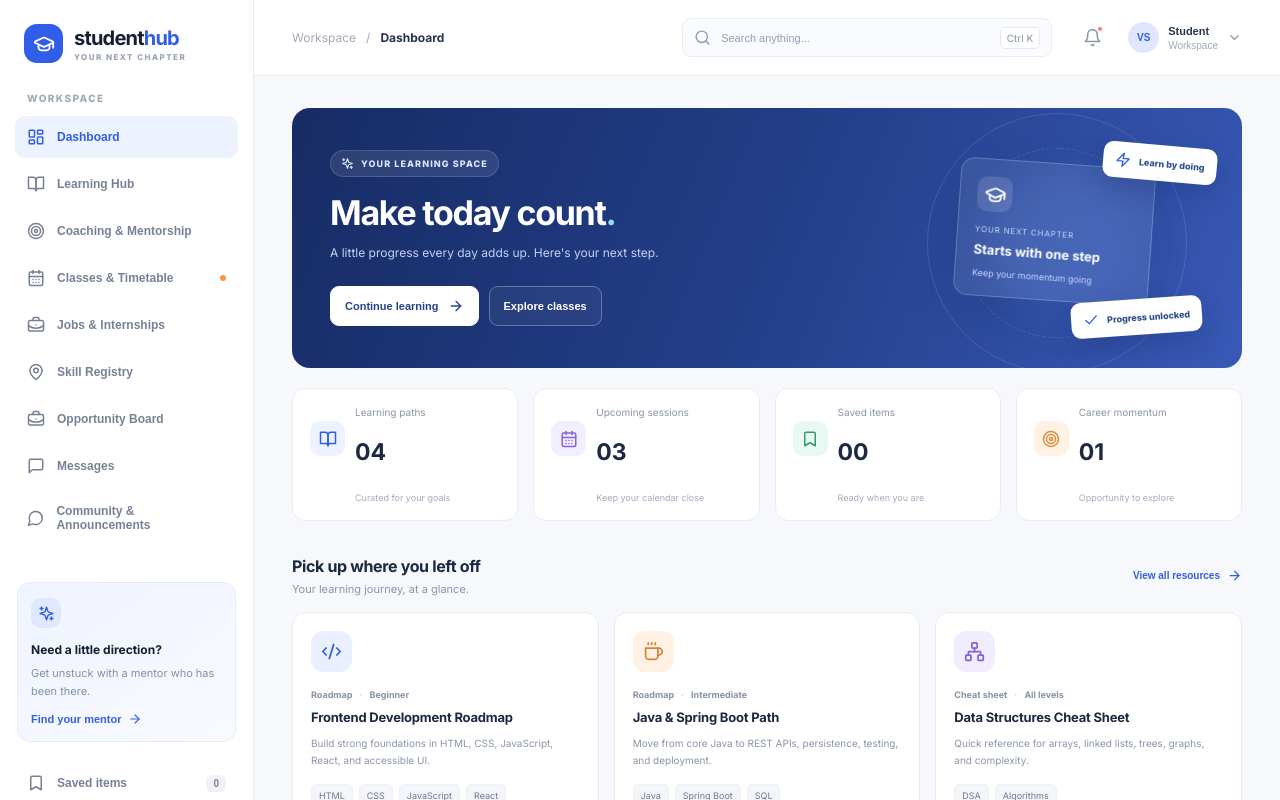
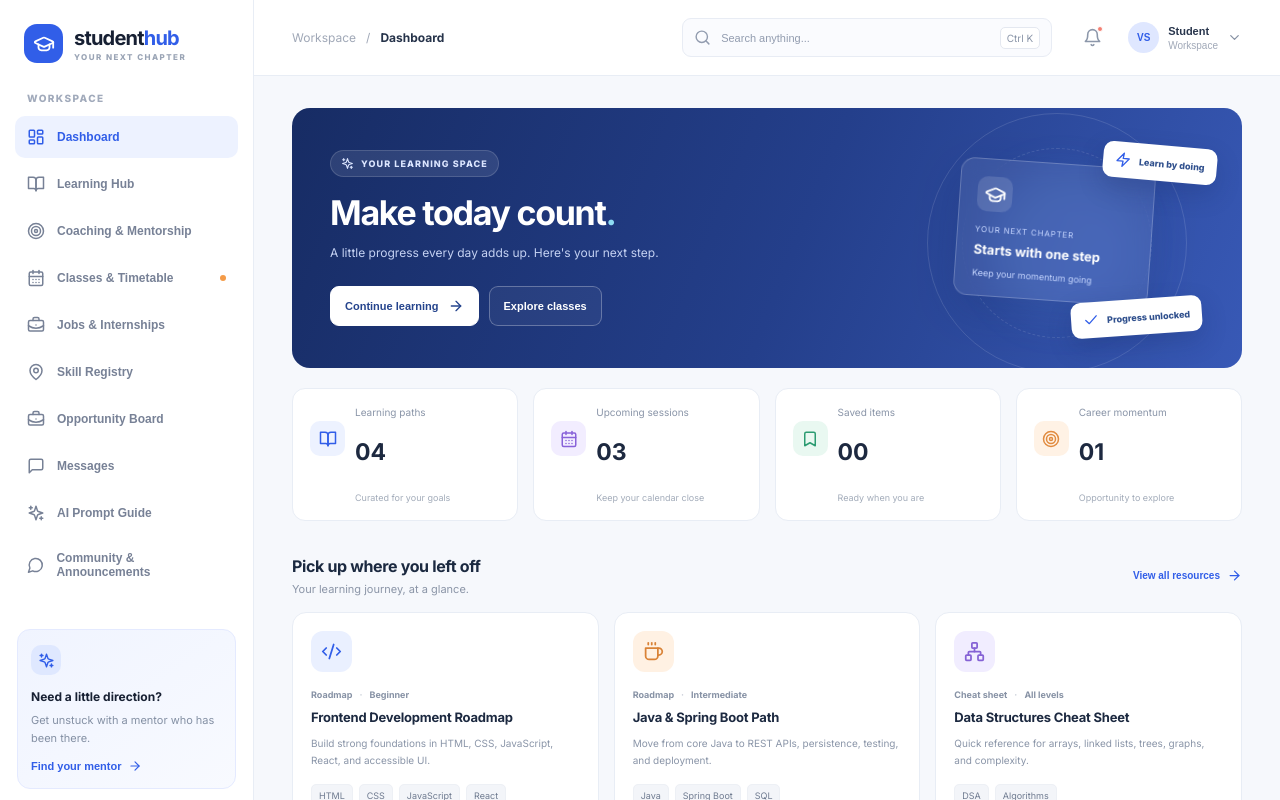
Before and after one commit to vermase-del/openclaws, a React (Vite) app: page / in a window 1280 px wide. Shown: the top 800 px of the page. Built offline with nearby package versions, Linux system fonts and the light colour scheme; the HTML template or start-up script is replaced by a standard one.

Commit message:
feat(student-hub): add AI prompt guide navigation

```diff
--- a/src/features/student-hub/StudentHubApp.jsx
+++ b/src/features/student-hub/StudentHubApp.jsx
@@ -8,6 +8,7 @@ import {
 } from 'lucide-react';
 import { learningResources, liveClasses, mentors, jobs, announcements } from './studentHubData';
 import NetworkFeatures from './NetworkFeatures';
+import AIPromptGuide from './AIPromptGuide';
 
 const nav = [
   { id: 'dashboard', label: 'Dashboard', icon: LayoutDashboard, path: '/dashboard' },
@@ -18,6 +19,7 @@ const nav = [
   { id: 'skill-registry', label: 'Skill Registry', icon: MapPin, path: '/skill-registry' },
   { id: 'opportunities', label: 'Opportunity Board', icon: BriefcaseBusiness, path: '/opportunities' },
   { id: 'messages', label: 'Messages', icon: MessageSquare, path: '/messages' },
+  { id: 'ai-prompts', label: 'AI Prompt Guide', icon: Sparkles, path: '/ai-prompts' },
   { id: 'community', label: 'Community & Announcements', icon: MessageCircle, path: '/community' }
 ];
 const iconMap = { 'code-2': Code2, coffee: Coffee, network: Network, database: Database };
@@ -30,6 +32,7 @@ const getRoute = (path) => {
   if (clean.startsWith('/skill-registry') || clean.startsWith('/skills')) return 'skill-registry';
   if (clean.startsWith('/opportunities')) return 'opportunities';
   if (clean.startsWith('/messages')) return 'messages';
+  if (clean.startsWith('/ai-prompts') || clean.startsWith('/ai-guide')) return 'ai-prompts';
   if (clean.startsWith('/community') || clean.startsWith('/events')) return 'community';
   if (clean.startsWith('/saved')) return 'saved';
   if (clean.startsWith('/profile')) return 'profile';
@@ -114,6 +117,7 @@ export default function StudentHubApp({ path, onNavigate }) {
         {active === 'classes' && <><PageHeading eyebrow="LEARN TOGETHER" title="Classes & timetable" description="Join live sessions, practice with a cohort, and revisit recordings when it suits you."/><div className="section-heading"><div><h2>Coming up</h2><p>Your next opportunities to learn live.</p></div><button className="button-secondary" onClick={() => setNotice('Calendar integration will be connected during backend integration.')}> <CalendarDays size={15}/> Calendar view</button></div><div className="class-list">{liveClasses.map((item,i)=><article className="class-row" key={item.id}><div className={`class-date class-date-${i}`}><span>{i===0?'TODAY':i===1?'TMRW':'FRI'}</span><b>{i===0?'15':i===1?'16':'17'}</b></div><div className="class-info"><div className="card-kicker">{item.type} <span>·</span> {item.category}</div><h3>{item.title}</h3><p>with {item.instructor} · {item.duration}</p></div><div className="class-time"><Clock3 size={15}/>{item.startsAt}</div><button className="button-secondary" onClick={() => setSelectedId(item.id)}>Details <ArrowRight size={15}/></button></article>)}</div><div className="recording-banner"><div className="recording-icon"><Zap size={22}/></div><div><b>Missed a session?</b><p>Recordings and notes will be organized here after each class.</p></div><button className="text-action" onClick={() => setNotice('Recorded archive is planned for the content integration phase.')}>Explore archive <ArrowRight size={15}/></button></div></>}
         {active === 'mentorship' && <><PageHeading eyebrow="GROW WITH GUIDANCE" title="Coaching & mentorship" description="Get practical feedback from people who've solved the problems you're working on."/><div className="mentor-grid">{mentors.map(m=><article className="hub-card mentor-card" key={m.id}><div className="mentor-top"><div className="avatar mentor-avatar">{m.initials}</div><span className="rating">★ {m.rating}</span></div><h3>{m.name}</h3><p>{m.role}</p><div className="mentor-specialty">{m.specialty}</div><div className="mentor-availability"><Clock3 size={14}/>{m.availability}</div><button className="button-primary full-button" onClick={() => go('/coaching/book')}>Book a session <ArrowRight size={15}/></button></article>)}</div><div className="question-banner"><MessageCircle size={20}/><div><b>Have a question for the community?</b><p>Share a blocker and learn from other students and mentors.</p></div><button className="button-secondary" onClick={() => go('/community')}>Open Q&A <ArrowRight size={15}/></button></div></>}
         {(active === 'skill-registry' || active === 'opportunities' || active === 'messages') && <NetworkFeatures active={active} path={path} onNavigate={go} />}
+        {active === 'ai-prompts' && <AIPromptGuide />}
         {active === 'jobs' && <><PageHeading eyebrow="YOUR NEXT OPPORTUNITY" title="Jobs & internships" description="Discover opportunities that match your skills and keep your application journey organized."/><FilterBar value={filter} onChange={setFilter} options={['All','Internship','Full-time']}/><div className="job-grid">{matchingJobs.map(job=><JobCard key={job.id} job={job} saved={saved.includes(job.id)} onSave={toggleSaved} onOpen={setSelectedId}/>)}</div><div className="application-note"><BriefcaseBusiness size={19}/><div><b>Keep your applications moving</b><p>Your application tracker will bring saved roles, deadlines, and progress into one place.</p></div><button className="text-action" onClick={() => setNotice('Application tracking will be enabled when the API is connected.')}>Application tracker <ArrowRight size={15}/></button></div></>}
         {active === 'community' && <><PageHeading eyebrow="YOU'RE NOT LEARNING ALONE" title="Community & announcements" description="Stay in the loop, meet other learners, and find your next community event."/><div className="community-layout"><section><div className="section-heading"><div><h2>Latest announcements</h2><p>Updates from across the Student Hub.</p></div></div><div className="announcement-list">{announcements.map(a=><article className="announcement-card" key={a.id}><div className="announcement-mark"><Bell size={18}/></div><div className="announcement-body"><div className="card-kicker">{a.label}<span>·</span>{a.date}</div><h3>{a.title}</h3><p>{a.detail}</p></div><button className="icon-button" onClick={() => setNotice('Event registration will be available after backend integration.')} aria-label="View announcement"><ArrowRight size={17}/></button></article>)}</div></section><aside className="community-side"><div className="community-highlight"><div className="promo-icon"><Users size={19}/></div><h3>Better together</h3><p>Share what you're building, ask questions, and help another learner move forward.</p><button className="button-primary full-button" onClick={() => setNotice('Discussion rooms are planned for the community integration phase.')}>Explore discussions</button></div><div className="community-stat"><span>Upcoming community event</span><b>Build Night</b><small>Tomorrow · 6:30 PM</small></div></aside></div></>}
         {active === 'saved' && <><PageHeading eyebrow="YOUR PERSONAL LIBRARY" title="Saved items" description="Pick up where you left off with resources and opportunities you bookmarked."/><div className="resource-grid">{savedItems.map(item => item.company ? <JobCard key={item.id} job={item} saved onSave={toggleSaved} onOpen={setSelectedId}/> : <ResourceCard key={item.id} item={item} saved onSave={toggleSaved} onOpen={setSelectedId}/>)}</div>{!savedItems.length && <EmptyState title="Your library starts here" text="Save courses, notes, and jobs to find them quickly later."/>}</>}
```
